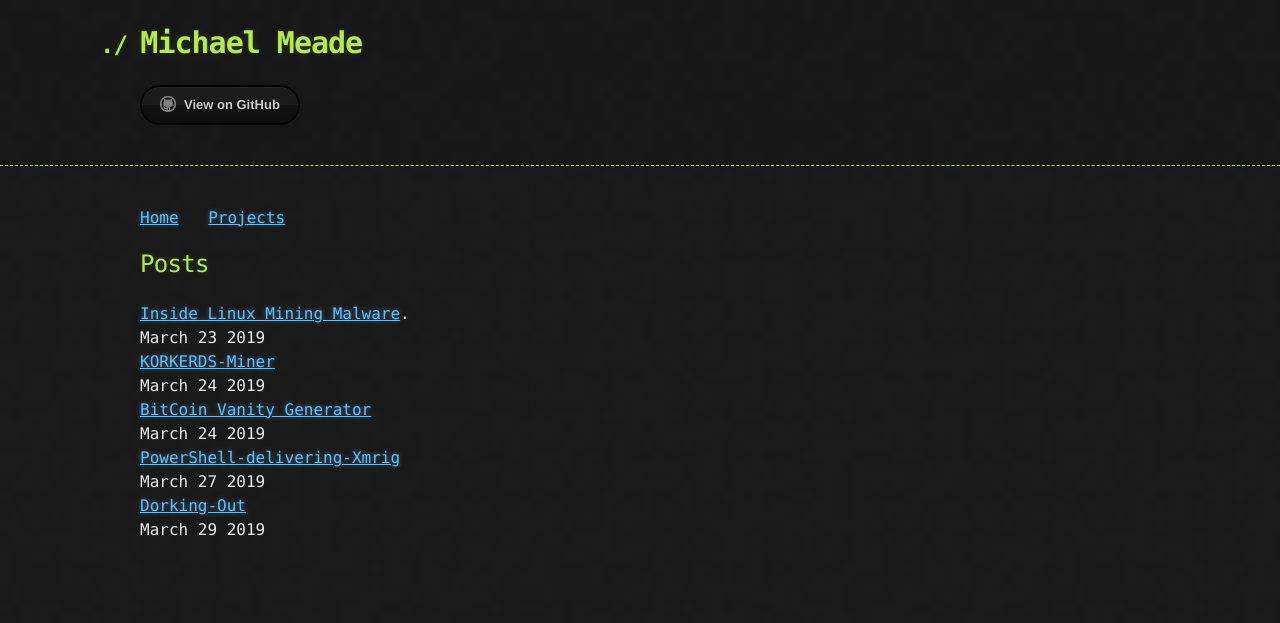
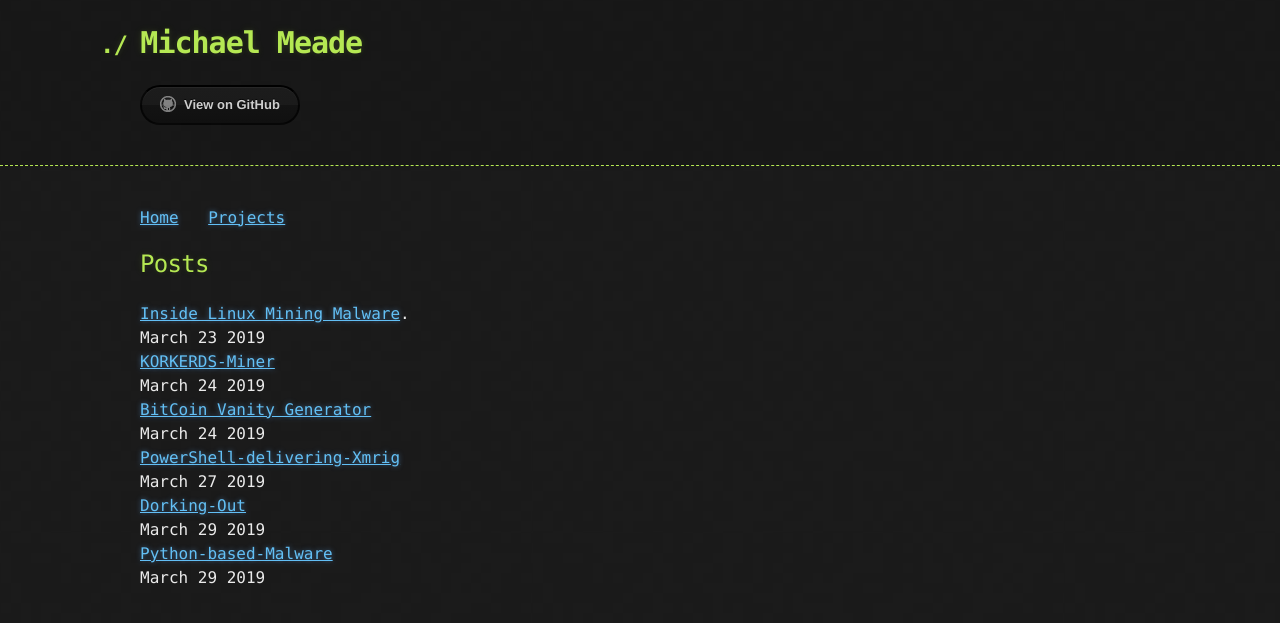
Before and after one commit to Michael-Meade/MinerFind, a Jekyll site: the page built from index.md, in a window 1280 px wide. Shown: the top 623 px of the page. Built offline with Jekyll 4.4.1, drawn with Linux system fonts in a browser that asks for light colours; our own code applies the rules of GitHub Pages for plain Markdown files; the repository's description, which GitHub fills in, is left out.

Commit message:
Update index.md

```diff
--- a/index.md
+++ b/index.md
@@ -12,3 +12,5 @@ March 24 2019<br>
 March 27 2019<br>
 [Dorking-Out](./dorkingOut.md)<br>
 March 29 2019<br>
+[Python-based-Malware](./Python-Based-Malware.md)<br>
+March 29 2019<br>
```
